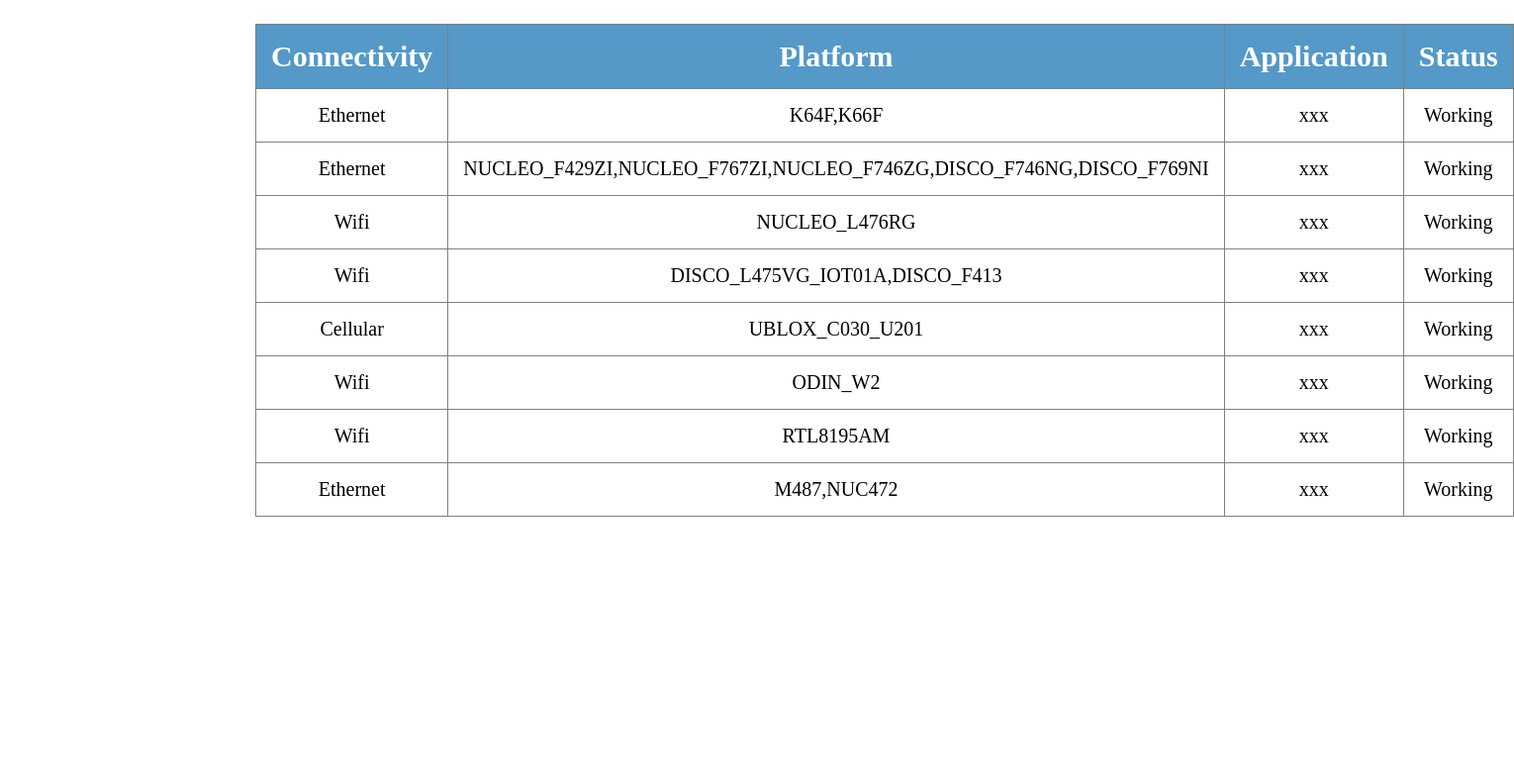
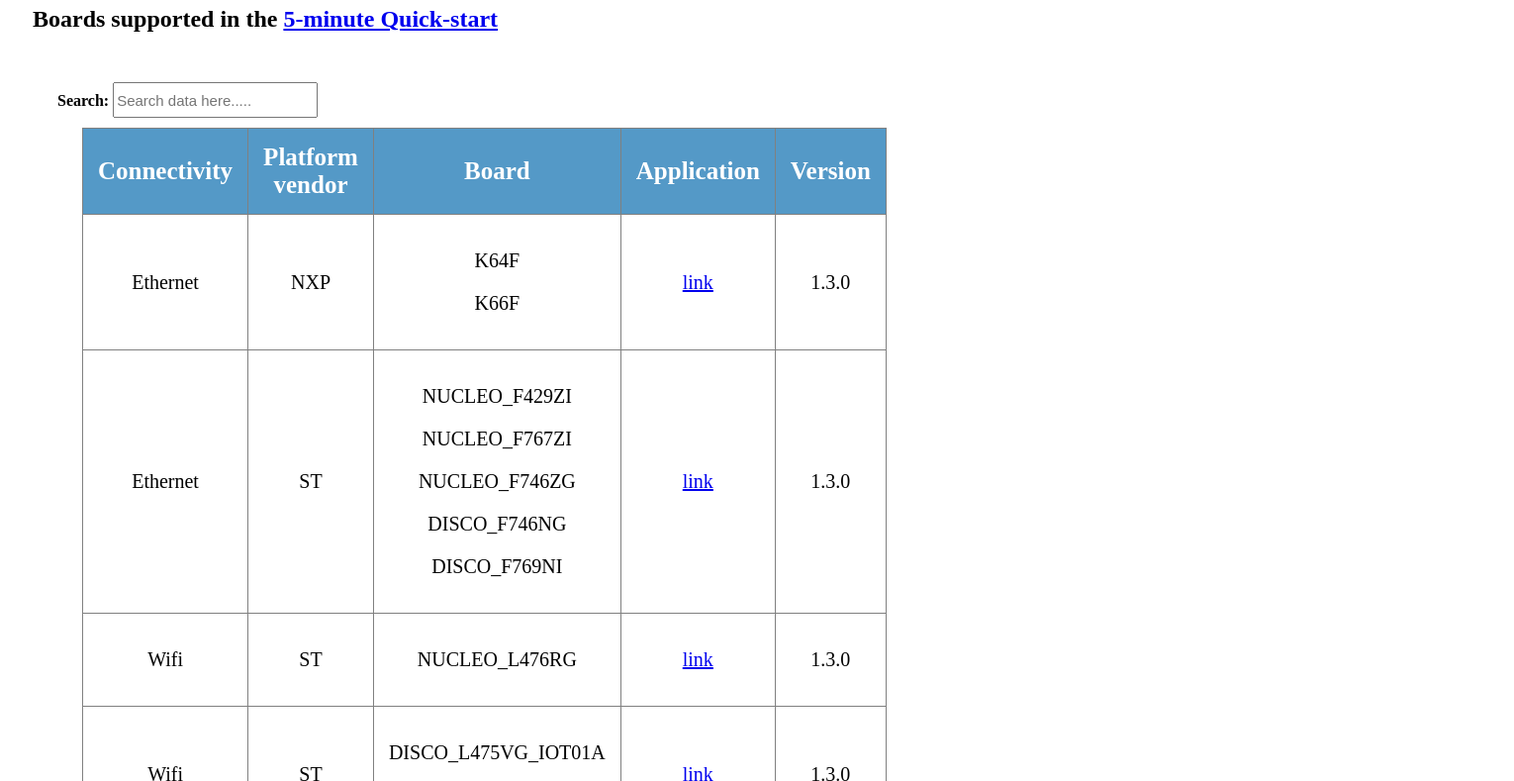
Before and after one commit to MarceloSalazar/supported_applications, a plain HTML site: page index.html in a window 1280 px wide. Shown: the part 102-891 px from the top of the page at 99% size, 1530 px wide, since content can reach past the window. Before the commit the page ends 800 px from the top, so only its background shows below. Drawn offline with nearby package versions, Linux system fonts and the light colour scheme.

Commit message:
Minor tweaks

```diff
--- a/applications.json
+++ b/applications.json
@@ -56,7 +56,7 @@
         "features"     : ["Connect"]
     },
     {
-        "app_url"      : "  https://os.mbed.com/teams/Nuvoton/code/NuMaker-mbed-cloud-example/",
+        "app_url"      : "https://os.mbed.com/teams/Nuvoton/code/NuMaker-mbed-cloud-example/",
         "version"      :  "1.3.3",
         "targets"      : ["M487","NUC472"],
         "network"      : "Ethernet",
--- a/index.html
+++ b/index.html
@@ -10,7 +10,7 @@ input{
 }
 table {
     border-collapse: collapse;
-    width: 80%;
+    width: 50%;
 }
 th, td {
     text-align: center;
@@ -21,7 +21,7 @@ th {
     background-color: #5499C7;
     color: white;
     font-style: bold;
-    font-size: 30px;
+    font-size: 25px;
 }
 </style>
 <script >
@@ -37,9 +37,10 @@ $.getJSON('applications.json').done(function (data) {
               var k = 0;
               var table_body = '<table border="1" id="example"><thead><tr> \
               <th>Connectivity</th>\
-              <th>Platform</th>\
+              <th>Platform vendor</th>\
+              <th>Board</th>\
               <th>Application</th>\
-              <th>Status</th>\
+              <th>Version</th>\
               </tr></thead><tbody>';
               for(j in json_obj){
                     table_body+='<tr>';
@@ -48,27 +49,36 @@ $.getJSON('applications.json').done(function (data) {
                     table_body +='</td>';
 
                     table_body +='<td>';
-                    table_body += json_obj[k]["targets"];
+                    table_body += json_obj[k]["vendor"];
+                    table_body +='</td>';
+
+                    i = 0
+                    table_body +='<td>';
+                    for(t in json_obj[k]["targets"]){
+                        table_body += '<p>'+json_obj[k]["targets"][i] +'</p>'
+                        i++;
+                    }
                     table_body +='</td>';
 
                     table_body +='<td>';
-                    table_body += 'xxx' // s'<a href=' + json_obj[k]["app_url"] + '>link' + '</a>'
+                    table_body += '<a href="' + json_obj[k]["app_url"] + '">link</a>'
                     table_body +='</td>';
 
                     table_body +='<td>';
-                    table_body += 'Working'
+                    table_body += json_obj[k]["version"];
                     table_body +='</td>';
 
                     table_body+='</tr>';
-              k++;
+
+                    k++;
              }
 
-                table_body+='</tbody></table>';
-               $('#tableDiv').html(table_body);
-              //display data..........
+            table_body+='</tbody></table>';
+            $('#tableDiv1').html(table_body);
+            //display data..........
 
 // for search function.................................. only............................
-        $("#search").on("keyup", function() {
+        $("#search1").on("keyup", function() {
         var value = $(this).val().toLowerCase();
         $("table tr").filter(function(index) {
           if(index>0){
@@ -81,12 +91,26 @@ $.getJSON('applications.json').done(function (data) {
 </script>
 </head>
 <body>
-<div style="margin-top: 50px; margin-left: 250px; margin-right: 250px;">
-    <b>Search:</b>
-<input type="text" id="search" placeholder="Search data here....."></input>
-    <div id="tableDiv" style="margin-top: 40px">
-    </div>
+
+<div style="margin-top: 50px; margin-left: 25px; margin-right: 250px;">
+
+<h1>Mbed OS board support for Arm Pelion</h1>
+
+  <h2>Boards supported in the <a href="https://cloud.mbed.com/quick-start">5-minute Quick-start</a></h2>
+  <div style="margin-top: 50px; margin-left: 25px; margin-right: 250px;">
+  <b>Search:</b>
+  <input type="text" id="search1" placeholder="Search data here....."></input>
+  <div id="tableDiv1" style="margin-top: 10px; margin-left: 25px; margin-bottom: 40px" ></div>
+
+  <h2>Advanced board support</a></h2>
+  <div style="margin-top: 50px; margin-left: 25px; margin-right: 250px;">
+  <b>Search:</b>
+  <input type="text" id="search2" placeholder="Search data here....."></input>
+  <div id="tableDiv2" style="margin-top: 10px; margin-left: 25px" ></div>
+  <b>Coming...</b>
+  <div style="margin-top: 50px; margin-left: 25px; margin-right: 250px;">
+
 </div>
-<p id="p1"></p>
+
 </body>
 </html>
```
